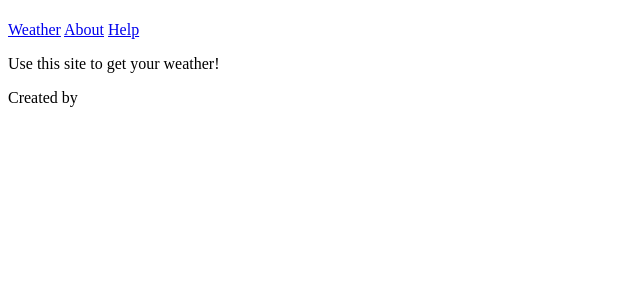
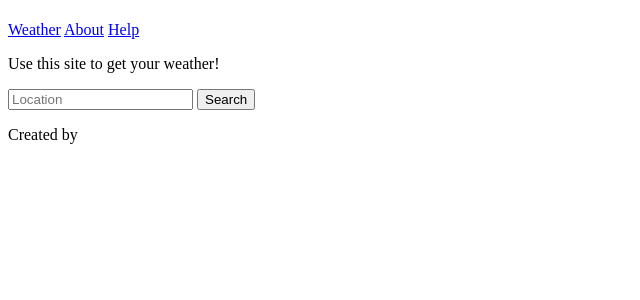
Before and after one commit to dkmini-frank/node_js_course_andrew, a Node server app: template web-server/templates/views/index.hbs in a window 1280 px wide. Shown: the top 300 px of the page, without its empty margins (0-640 px from the left). Run offline with Node 20, Linux system fonts and the light colour scheme; the template is opened without the code that fills it, so the values that code supplies are empty; some libraries are stand-ins or nearby versions.

Commit message:
update server

```diff
--- a/playground/1-json.js
+++ b/playground/1-json.js
@@ -8,4 +8,4 @@ user.name = 'Gunther'
 user.age = 54
 
 const userJSON = JSON.stringify(user)
-fs.writeFileSync('1-json.json', userJSON)
+fs.writeFileSync('1-json.json', userJSON)-
--- a/web-server/templates/views/index.hbs
+++ b/web-server/templates/views/index.hbs
@@ -6,7 +6,6 @@
     <title>Weather</title>
     <link rel="icon" href="/img/weather.png">
     <link rel="stylesheet" href="/css/styles.css">
-    <script src="/js/app.js"></script>
 </head>
 
 <body>
@@ -14,9 +13,19 @@
         {{>header}}
 
         <p>Use this site to get your weather!</p>
+
+        <form>
+            <input placeholder="Location">
+            <button>Search</button>
+        </form>
+
+        <p id="message-1"></p>
+        <p id="message-2"></p>
     </div>
 
     {{>footer}}
+
+    <script src="/js/app.js"></script>
 </body>
 
 </html>
```
Also changed, not shown: web-server/public/js/app.js.
